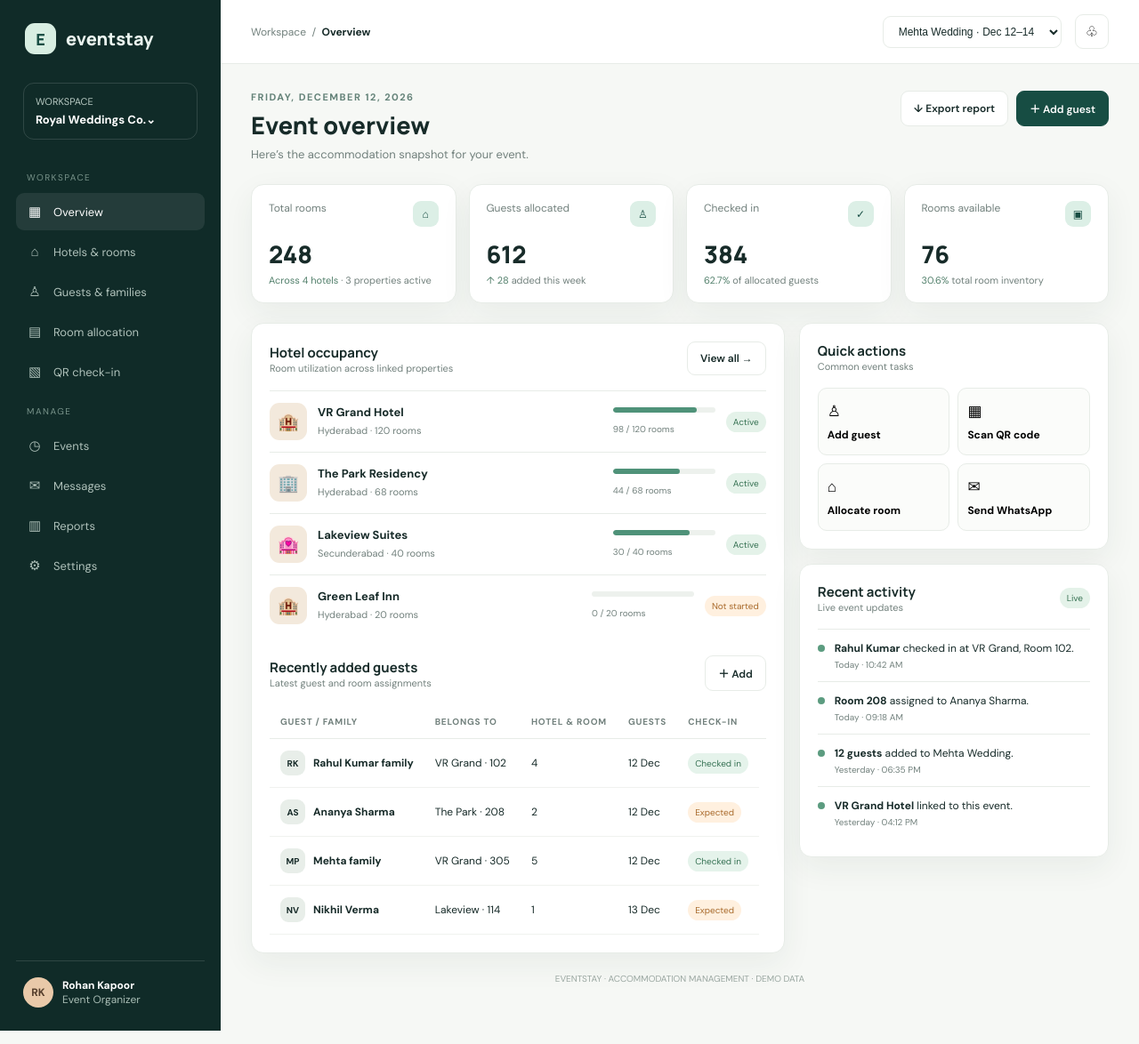
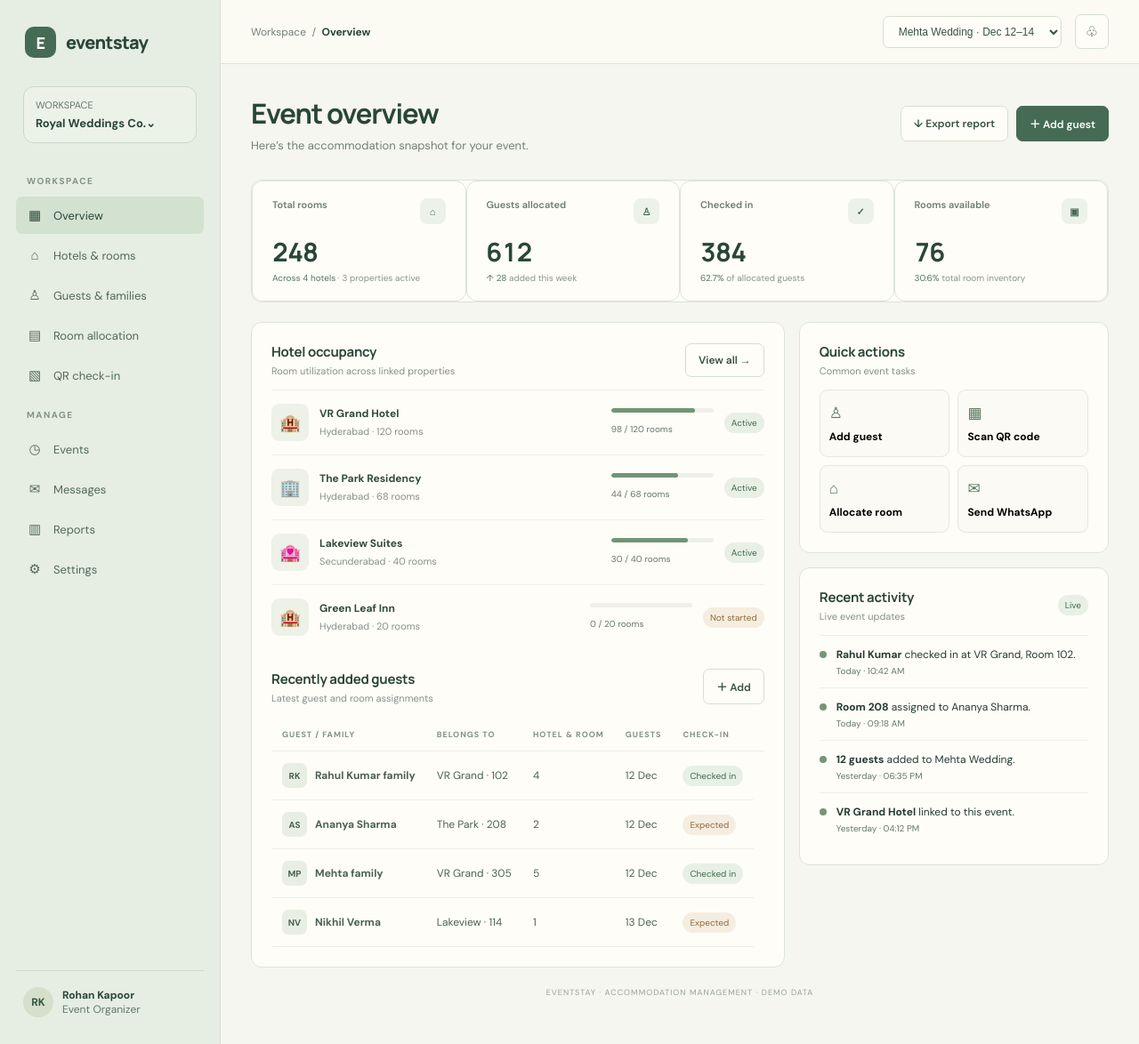
Before and after one commit to venkat5144/-eventstay, a plain HTML site: page index.html in a window 1280 px wide. Shown: the whole page at 89% size. Drawn offline with Linux system fonts and the light colour scheme.

Commit message:
Refine EventStay with botanical sage hospitality design

```diff
--- a/index.html
+++ b/index.html
@@ -10,6 +10,91 @@
 .modal{display:none;position:fixed;inset:0;background:#0b201dcc;z-index:5;align-items:center;justify-content:center;padding:20px}.modal.show{display:flex}.dialog{width:min(440px,100%);background:#fff;border-radius:16px;padding:24px;box-shadow:0 25px 80px #0003}.dialog h2{font:800 20px Manrope;margin:0 0 6px}.dialog p{font-size:12px;color:var(--muted);margin:0 0 18px}.field{margin:12px 0}.field label{display:block;font-size:11px;font-weight:700;margin-bottom:6px}.field input,.field select{width:100%;padding:11px;border:1px solid var(--line);border-radius:8px;background:white}.dialogactions{display:flex;justify-content:flex-end;gap:8px;margin-top:18px}
 @media(max-width:1050px){.shell{grid-template-columns:205px 1fr}.stats{grid-template-columns:repeat(2,1fr)}.grid{grid-template-columns:1fr}.content{padding:25px 22px}}
 @media(max-width:700px){.shell{display:block}.side{padding:13px 15px;display:block}.brand{padding:0}.workspace,.navlabel,.nav a:not(.active),.sidebottom{display:none}.nav{display:flex;overflow:auto;margin-top:12px}.nav a{white-space:nowrap;padding:8px 10px;margin:0 4px 0 0;font-size:11px}.topbar{height:55px;padding:0 17px}.content{padding:22px 15px}.heading{display:block}.actions{margin-top:15px}.stats{gap:9px}.stat{padding:13px}.value{font-size:23px}.stathead{font-size:10px}.occupancy{width:85px}.topright{gap:7px}.eventselect{max-width:150px}.h1{font-size:23px}}
+
+/* EventStay visual direction: botanical, calm, editorial, hospitality-first */
+:root{
+ --ink:#243b32;--muted:#64776d;--green:#456b55;--mint:#e4eee3;
+ --paper:#f5f6ef;--line:#dce4d8;--orange:#bd8555;--white:#fffdf8;
+ --shadow:0 8px 24px rgba(43,67,48,.055);
+ --sage:#dce8d8;--deep:#294638;--moss:#6e896f;--cream:#fbfaf4;
+}
+html{scroll-behavior:smooth}
+body{background:var(--paper);color:var(--ink);font-family:'DM Sans',sans-serif}
+::selection{background:#c9ddc7;color:#243b32}
+:focus-visible{outline:3px solid #87a98a;outline-offset:3px}
+.side{background:#e6ede2;color:var(--ink);border-right:1px solid #d6e0d3;padding:30px 18px}
+.brand{color:#294638;font-family:'Manrope',sans-serif;letter-spacing:-.7px}
+.brandmark{background:#456b55;color:#fff;border-radius:10px}
+.workspace{border:1px solid #cbd8c9;color:#64776d;background:#edf2e9}
+.workspace b{color:#294638}
+.navlabel{color:#829485;font-weight:700}
+.nav a{color:#52695a;border-radius:7px}
+.nav a.active,.nav a:hover{background:#d2e1d0;color:#294638}
+.sidebottom{border-color:#cbd8c9;color:#64776d}
+.profile b{color:#294638}
+.avatar{background:#d5dfca;color:#355341}
+.topbar{background:rgba(251,250,244,.96);border-bottom:1px solid var(--line)}
+.crumb{color:#748278}.crumb b{color:#294638}
+.eventselect,.bell,.btn{border-color:#d5dfd2;background:#fffdf8;color:#385342;border-radius:7px}
+.btn{font-weight:600;transition:background .18s ease,border-color .18s ease,transform .18s ease}
+.btn:hover{background:#edf3e9;border-color:#afc4ad;filter:none;transform:translateY(-1px)}
+.btn.primary{background:#456b55;border-color:#456b55;color:#fff}
+.btn.primary:hover{background:#355743;border-color:#355743}
+.content{max-width:1440px;padding-top:34px}
+.heading{align-items:center;margin-bottom:30px}
+.eyebrow{display:none}
+.h1{font-family:'Manrope',sans-serif;font-size:31px;letter-spacing:-1.15px;font-weight:700;color:#294638;margin:0 0 7px}
+.sub{font-size:13px;color:#718176}
+.stats{display:grid;grid-template-columns:repeat(4,minmax(0,1fr));gap:0;background:#fffdf8;border:1px solid var(--line);border-radius:12px;margin-bottom:22px;box-shadow:none;overflow:hidden}
+.stat{background:transparent;border:0;border-radius:0;box-shadow:none;padding:19px 22px;position:relative}
+.stat+.stat{border-left:1px solid var(--line)}
+.stathead{color:#6c7d70;font-size:11px;font-weight:600}
+.staticon{background:#edf2e9;color:#456b55;border-radius:8px}
+.value{font:700 29px 'Manrope',sans-serif;letter-spacing:-1px;color:#294638;margin:11px 0 3px;font-variant-numeric:tabular-nums}
+.delta{font-size:10px;color:#55785e}.delta span{color:#89958b}
+.card{background:var(--white);border:1px solid var(--line);border-radius:12px;box-shadow:none}
+.panel{padding:22px}
+.paneltitle{font:700 15px 'Manrope',sans-serif;color:#294638;letter-spacing:-.25px}
+.panelmeta{color:#849087;margin-top:4px}
+.panelhead{margin-bottom:14px}
+.hotelrow{border-color:#edf0e9;padding:15px 0}
+.hotelbadge{background:#edf1e8;border-radius:9px}
+.hotelinfo b{font-size:12px;color:#304b3a}.hotelinfo small{color:#849087}
+.bar{background:#edf0e9;height:5px}.bar i{background:#729477}
+.status{background:#e8f0e5;color:#426a4c}
+.status.warn{background:#f5eddf;color:#916b3e}
+.table th{color:#819084;border-color:#e8ede5;font-size:9px;letter-spacing:1px}
+.table td{border-color:#edf0e9;color:#4c6153}
+.table tbody tr:hover{background:#f7f8f1}
+.miniavatar{background:#e8eee3;color:#48634d;border-radius:7px}
+.tag{background:#e7f0e5;color:#426a4c}
+.tag.pending{background:#f5eddf;color:#916b3e}
+.quick button{background:#fbfaf4;border-color:#e4e9df;border-radius:9px;transition:.18s}
+.quick button:hover{background:#edf3e9;border-color:#c5d5c1;transform:translateY(-2px)}
+.quick span{color:#58785e}
+.activity{border-color:#edf0e9}
+.dot{background:#759579}
+.footer{color:#98a397;letter-spacing:1px;font-size:9px}
+.modal{background:rgba(32,53,40,.48);backdrop-filter:blur(3px)}
+.dialog{background:#fffdf8;border:1px solid #dce4d8;border-radius:12px}
+.dialog h2{font-family:'Manrope',sans-serif;color:#294638;letter-spacing:-.5px}
+.dialog p{color:#718176}
+.field label{color:#52695a}
+.field input,.field select{border-color:#dce4d8;border-radius:7px;background:#fffefa;color:#294638}
+.field input:focus,.field select:focus{outline:2px solid #91ae91;border-color:#91ae91}
+@media(max-width:700px){
+ .side{background:#e6ede2;padding:14px 15px;border-right:0;border-bottom:1px solid #d6e0d3}
+ .brand{font-size:18px}
+ .nav a.active{background:#d2e1d0}
+ .stats{grid-template-columns:repeat(2,minmax(0,1fr));}
+ .stat{padding:14px 15px}
+ .stat:nth-child(3){border-left:0;border-top:1px solid var(--line)}
+ .stat:nth-child(4){border-top:1px solid var(--line)}
+ .h1{font-size:25px}
+ .content{padding-top:23px}
+ .panel{padding:16px}
+}
+@media(prefers-reduced-motion:reduce){*,*::before,*::after{scroll-behavior:auto!important;transition:none!important}}
 </style>
 </head>
 <body>
@@ -28,7 +113,7 @@
 <main class="main">
 <header class="topbar"><div class="crumb">Workspace&nbsp; / &nbsp;<b>Overview</b></div><div class="topright"><select class="eventselect"><option>Mehta Wedding · Dec 12–14</option><option>Sharma Reception · Jan 08</option></select><button class="bell" aria-label="Notifications">♧</button></div></header>
 <div class="content">
-<section class="heading"><div><div class="eyebrow">Friday, December 12, 2026</div><h1 class="h1">Event overview</h1><div class="sub">Here’s the accommodation snapshot for your event.</div></div><div class="actions"><button class="btn" onclick="window.print()">↓ Export report</button><button class="btn primary" onclick="openModal()">＋ Add guest</button></div></section>
+<section class="heading"><div><h1 class="h1">Event overview</h1><div class="sub">Here’s the accommodation snapshot for your event.</div></div><div class="actions"><button class="btn" onclick="window.print()">↓ Export report</button><button class="btn primary" onclick="openModal()">＋ Add guest</button></div></section>
 <section class="stats">
 <div class="card stat"><div class="stathead">Total rooms <span class="staticon">⌂</span></div><div class="value" id="totalRooms">248</div><div class="delta">Across 4 hotels <span>· 3 properties active</span></div></div>
 <div class="card stat"><div class="stathead">Guests allocated <span class="staticon">♙</span></div><div class="value" id="allocated">612</div><div class="delta">↑ 28 <span>added this week</span></div></div>
```
